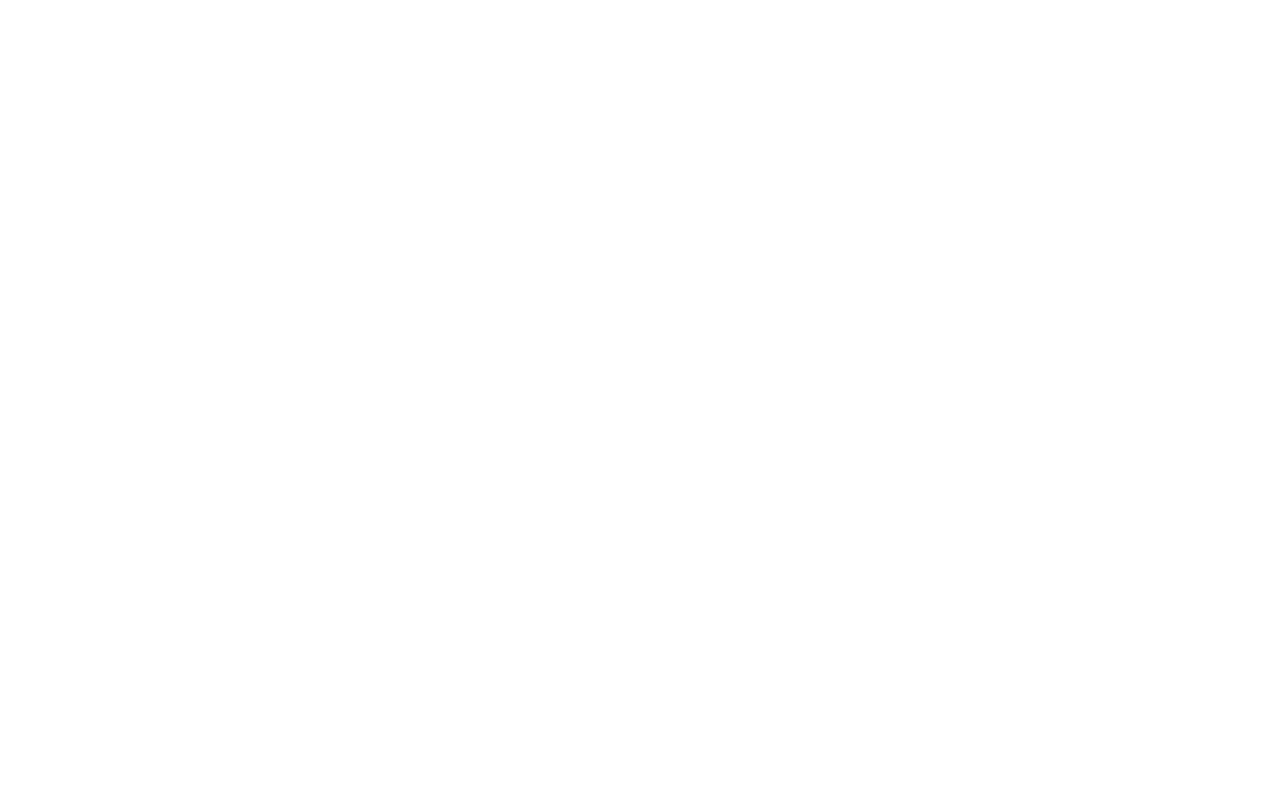
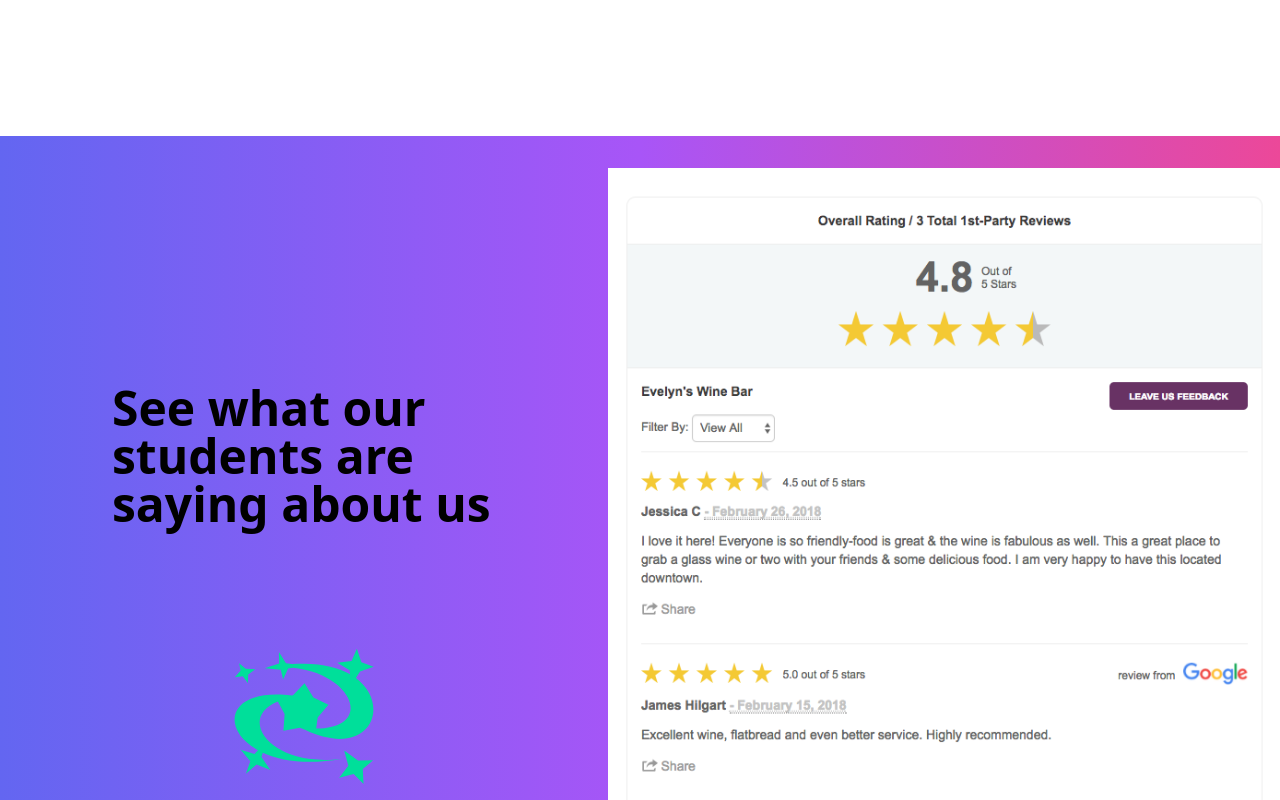
Before and after one commit to Harshhhh1701/CODEFEST-THAPA, a React (Create React App) app: page / in a window 1280 px wide. Shown: the part 1160-1960 px from the top of the page. Before the commit the page ends 1296 px from the top, so only its background shows below. Built offline with nearby package versions, Linux system fonts and the light colour scheme.

Commit message:
review-done

```diff
--- a/src/App.js
+++ b/src/App.js
@@ -2,13 +2,14 @@ import React from 'react'
 import Courses from './components/courses'
 
 import Options from './components/options'
+import Review from './components/review'
 
 const App = () => {
   return (
     <>
     <Options/>
     <Courses/>
-
+    <Review/>
     </>
   )
 }
--- a/src/components/options.jsx
+++ b/src/components/options.jsx
@@ -8,7 +8,7 @@ const Options = () => {
                 <p className='font-serif'> The worlds first platform to learn new skills in an effective methodology</p>
             </div>
             <div className="flex flex-row  space-x-10 ">
-                <div className='bg-white space-y-7 shadow-xl h-36 w-96 flex items-center flex-col hover:scale-105 hover:font-semibold hover:text-lg'>
+                <div className='bg-white space-y-7 shadow-xl h-36 w-96 flex items-center flex-col hover:scale-105 hover:font-semibold hover:text-lg '>
                     <AiFillMacCommand size={30} color="red" />
                     <p>1,00,000 online courses</p>
                 </div>
--- a/src/components/review.jsx
+++ b/src/components/review.jsx
@@ -1,8 +1,20 @@
 import React from 'react'
-
+import { GiStarSwirl } from 'react-icons/gi';
+import reView from '../assets/review.png'
 const Review = () => {
   return (
-    <div>Review</div>
+    <>
+    <div className="flex justify-center md:items-center flex-col md:flex-row bg-gradient-to-r from-indigo-500 via-purple-500 to-pink-500 w-full h-full">
+        <div className="font-sans text-5xl px-28 font-bold w-1/2 ">
+            See  what  our   students  are saying about us
+            <div className="flex items-center justify-center pt-28"><GiStarSwirl  size={150} color='00df9a' /></div>
+
+        </div>
+        <div className="flex flex-col mt-8 mb-8 ">
+            <img src={reView} alt="" />
+        </div>
+    </div>
+    </>
   )
 }
 
```
Also changed, not shown: src/assets/review.png (added).
